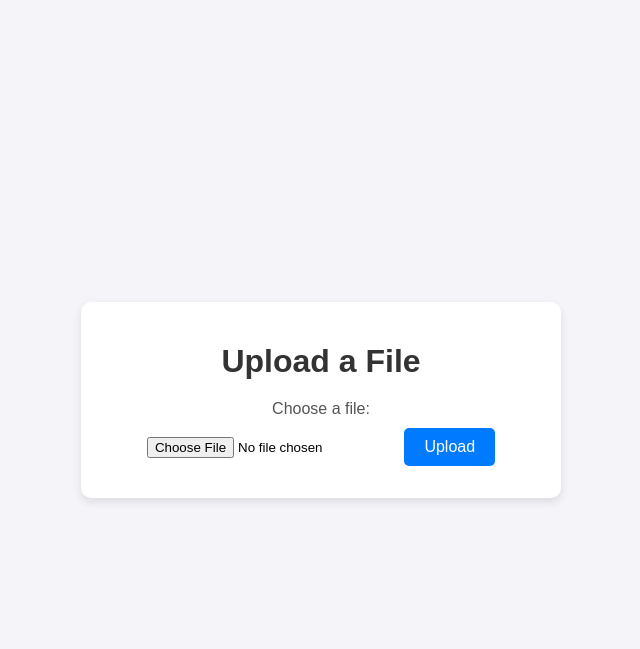
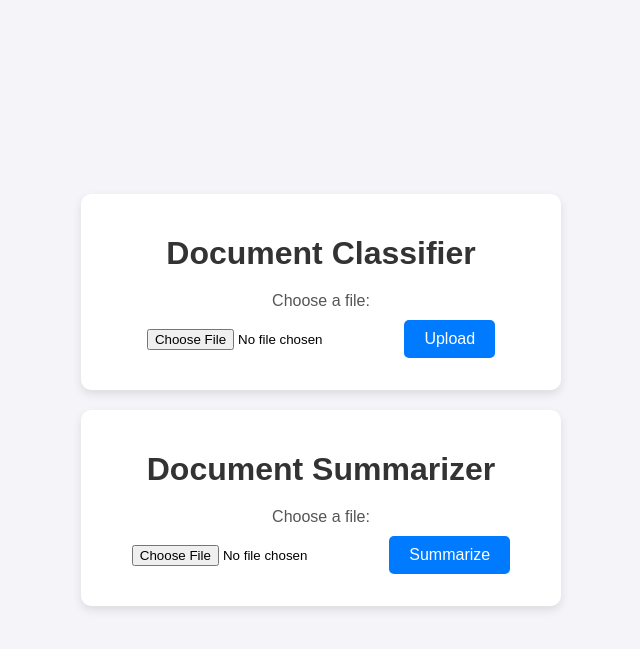
Before and after one commit to AKazi05/InfoRetrieval, a Flask app: page / in a window 1280 px wide. Shown: the top 649 px of the page, without its empty margins (319-959 px from the left). Run offline with Flask 3, Linux system fonts and the light colour scheme.

Commit message:
added ai document summarizer html (no functionality)

```diff
--- a/templates/upload.html
+++ b/templates/upload.html
@@ -3,7 +3,7 @@
 <head>
     <meta charset="UTF-8">
     <meta name="viewport" content="width=device-width, initial-scale=1.0">
-    <title>Upload File | Document Classifier</title>
+    <title>Document Classifier & Summarizer</title>
     <style>
         body {
             font-family: Arial, sans-serif;
@@ -14,6 +14,14 @@
             justify-content: center;
             align-items: center;
             height: 100vh;
+        }
+        .main-container {
+            display: flex;
+            gap: 20px;
+            flex-wrap: wrap;
+            justify-content: center;
+            max-width: 900px;
+            width: 100%;
         }
         .container {
             background-color: #fff;
@@ -57,8 +65,10 @@
     </style>
 </head>
 <body>
+    <div class="main-container">
+        <!-- Document Classifier Section -->
         <div class="container">
-        <h1>Upload a File</h1>
+            <h1>Document Classifier</h1>
             {% if error %}
                 <p class="error">{{ error }}</p>
             {% endif %}
@@ -68,5 +78,16 @@
                 <input type="submit" value="Upload">
             </form>
         </div>
+
+        <!-- Document Summarizer Section -->
+        <div class="container">
+            <h1>Document Summarizer</h1>
+            <form>
+                <label for="summary-file">Choose a file:</label>
+                <input type="file" name="summary-file" id="summary-file" required>
+                <input type="submit" value="Summarize" disabled>
+            </form>
+        </div>
+    </div>
 </body>
 </html>
```
Also changed, not shown: app.py (line endings or trailing spaces). Lines whose indentation alone changed are shown as unchanged.
